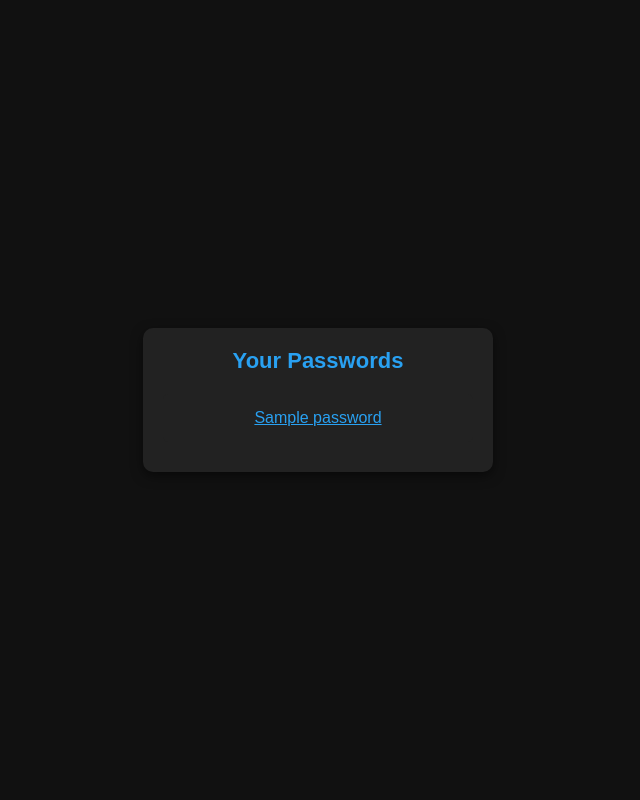
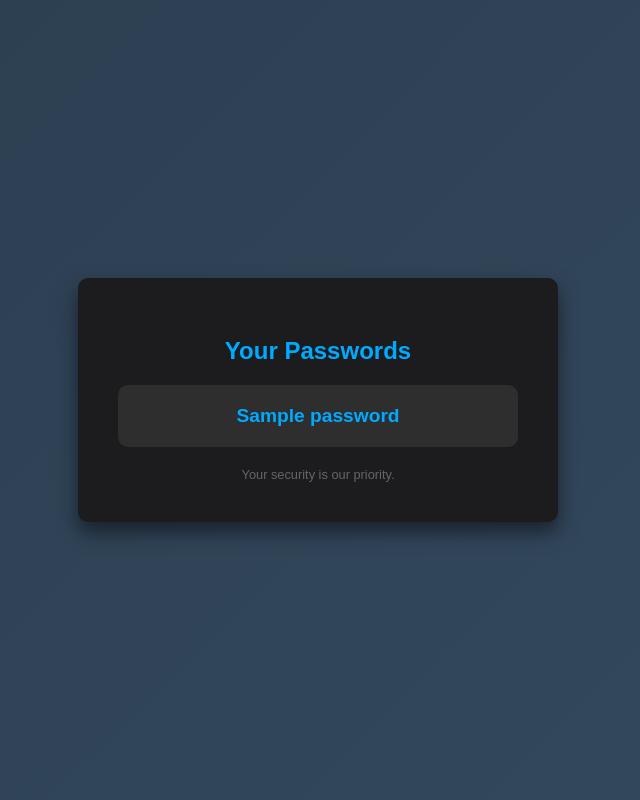
Before and after one commit to akshayjith4/Enigma-Password-Manager, a Flask app: page /view in a window 1280 px wide. Shown: the whole page, without its empty margins (322-962 px from the left). Run offline with Flask 3, Linux system fonts and the light colour scheme; tables that the repository leaves empty hold one stand-in row (values such as "Sample post").

Commit message:
Update view.html
Enhanced readability and revamped the display for saved items.

```diff
--- a/templates/view.html
+++ b/templates/view.html
@@ -3,264 +3,307 @@
 <head>
     <meta charset="UTF-8">
     <meta name="viewport" content="width=device-width, initial-scale=1.0">
-    <link rel="stylesheet" href="{{ url_for('static', filename='styles.css') }}">
     <title>Your Passwords</title>
     <style>
-        /* General styles */
-        :root {
-            --bg-color: #111;
-            --card-bg-color: #222;
-            --highlight-color: #29a1f2;
-            --button-color: #3498db;
-            --button-hover-color: #2980b9;
-            --cancel-button-color: #c0392b;
-            --cancel-button-hover-color: #a93226;
-        }
-
-        * {
+        body {
             margin: 0;
-            padding: 0;
-            box-sizing: border-box;
             font-family: 'Arial', sans-serif;
-        }
-
-        body {
-            background-color: var(--bg-color);
-            color: #fff;
+            background: linear-gradient(135deg, #2c3e50, #34495e);
+            display: flex;
+            justify-content: center;
+            align-items: center;
+            height: 100vh;
+            color: #ccc;
         }
 
         .container {
-            display: flex;
-            justify-content: center;
-            align-items: center;
-            min-height: 100vh;
-            padding: 20px;
+            background-color: #1c1c1e;
+            padding: 40px;
+            border-radius: 10px;
+            box-shadow: 0 10px 20px rgba(0, 0, 0, 0.5);
+            width: 400px;
+            text-align: center;
         }
 
-        .passwords-card {
-            background-color: var(--card-bg-color);
-            padding: 20px;
-            border-radius: 10px;
-            box-shadow: 0px 4px 12px rgba(0, 0, 0, 0.5);
-            max-width: 100%;
-            width: 350px;
-            text-align: center;
-            margin: 0 20px;
-        }
-
-        .passwords-card h2 {
-            color: var(--highlight-color);
-            font-size: 22px;
+        h2 {
+            color: #00aaff;
             margin-bottom: 20px;
         }
 
-        .list-group-item {
-            background-color: var(--card-bg-color);
-            padding: 15px;
-            border-radius: 5px;
-            margin: 10px 0;
-            cursor: pointer;
-            position: relative; /* Added for positioning details */
+        .password-item {
+            background-color: #2e2e2e;
+            border-radius: 10px;
+            padding: 20px;
+            margin-bottom: 20px;
+            position: relative;
         }
 
-        .app-name {
-            color: var(--highlight-color);
-            text-decoration: underline;
+        .password-item:hover {
+            background-color: #3e3e3e;
         }
 
-        .details {
-            display: none;
-            margin-left: 20px;
+        .password-item .app-name {
+            font-size: 1.2em;
+            font-weight: bold;
+            color: #00aaff;
+            cursor: pointer;
+            text-decoration: none;
+            transition: color 0.3s;
         }
 
-        /* Button styling */
-        .btn {
-            background-color: var(--button-color);
-            color: white;
+        .password-item .app-name:hover {
+            color: #0088cc;
+        }
+
+        .password-details {
+            margin-top: 15px;
+            text-align: left;
+            font-size: 0.9em;
+            display: none; /* Keep details hidden initially */
+        }
+
+        .password-details b {
+            color: #00ff00;
+        }
+
+        .button-group {
+            display: flex;
+            justify-content: space-around;
+            margin-top: 20px;
+        }
+
+        .button-group button {
+            width: 45%;
+            padding: 10px;
             border: none;
             border-radius: 5px;
-            padding: 10px 15px;
+            font-size: 1em;
             cursor: pointer;
-            font-size: 16px;
-            transition: background-color 0.3s;
-            width: 100%;
-            display: block;
+            transition: background-color 0.3s, transform 0.3s;
         }
 
-        .btn:hover {
-            background-color: var(--button-hover-color);
+        .button-update {
+            background-color: #007bff;
+            color: white;
         }
 
-        .btn-cancel {
-            background-color: var(--cancel-button-color);
+        .button-update:hover {
+            background-color: #0056b3;
+            transform: translateY(-2px);
         }
 
-        .btn-cancel:hover {
-            background-color: var(--cancel-button-hover-color);
+        .button-delete {
+            background-color: #e74c3c;
+            color: white;
+        }
+
+        .button-delete:hover {
+            background-color: #c0392b;
+            transform: translateY(-2px);
+        }
+
+        .footer {
+            margin-top: 10px;
+            font-size: 0.8em;
+            color: #666;
         }
 
         /* Modal styles */
         .modal {
-            display: none;
+            display: none; /* Hidden by default */
             position: fixed;
             z-index: 1;
             left: 0;
             top: 0;
             width: 100%;
             height: 100%;
-            background-color: rgba(0,0,0,0.4);
-            justify-content: center;
-            align-items: center;
+            overflow: auto;
+            background-color: rgba(0, 0, 0, 0.6);
+            padding-top: 60px;
         }
 
         .modal-content {
-            background-color: #333;
+            background: linear-gradient(135deg, #2c3e50, #34495e);
+            margin: 5% auto;
             padding: 20px;
             border-radius: 10px;
             width: 300px;
             text-align: center;
+            box-shadow: 0 10px 30px rgba(0, 0, 0, 0.8);
         }
 
-        .modal-content input {
+        .close {
+            color: #aaa;
+            float: right;
+            font-size: 28px;
+            font-weight: bold;
+        }
+
+        .close:hover,
+        .close:focus {
+            color: white;
+            text-decoration: none;
+            cursor: pointer;
+        }
+
+        input[type="password"] {
+            width: 90%;
             padding: 10px;
-            margin: 10px 0;
-            width: 100%;
+            border: 1px solid #ccc;
+            border-radius: 5px;
+            margin-top: 10px;
+            background-color: #2e2e2e;
+            color: white;
+        }
+
+        input[type="password"]::placeholder {
+            color: #888;
+        }
+
+        button {
+            background-color: #00aaff;
+            color: white;
             border: none;
             border-radius: 5px;
+            padding: 10px;
+            cursor: pointer;
+            transition: background-color 0.3s, transform 0.3s;
+            margin-top: 15px;
         }
 
-        .modal-content .btn {
-            width: 45%;
-            margin: 5px;
+        button:hover {
+            background-color: #0088cc;
+            transform: translateY(-2px);
+        }
+
+        @media (max-width: 600px) {
+            .container {
+                width: 90%;
+                padding: 30px;
+            }
+
+            .modal-content {
+                width: 80%; /* Make modal content responsive */
+            }
         }
     </style>
 </head>
 <body>
     <div class="container">
-        <div class="passwords-card">
         <h2>Your Passwords</h2>
-            <div class="list-group">
+
+        <!-- Loop through passwords dynamically using Jinja -->
         {% for password in passwords %}
-                    <div class="list-group-item">
-                        <span class="app-name" onclick="openPasswordModal('{{ password.app_name }}')" role="button" aria-label="Show details for {{ password.app_name }}">
-                            {{ password.app_name }}
-                        </span>
-                        <div class="details" id="{{ password.app_name }}">
-                            <p><strong>Username:</strong> {{ password.username }}</p>
-                            <p><strong>Password:</strong> <span class="password">{{ password.password }}</span></p>
-
-                            <!-- Update Button -->
-                            <button class="btn" onclick="showUpdateForm('{{ password.id }}', '{{ password.app_name }}', '{{ password.username }}', '{{ password.password }}')">Update</button>
-
-                            <!-- Delete Button -->
-                            <button class="btn btn-cancel" onclick="deletePassword('{{ password.id }}')">Delete</button>
+        <div class="password-item">
+            <span class="app-name" onclick="showModal(this)">{{ password.app_name }}</span>
+            <div class="password-details">
+                <p><b>Username:</b> {{ password.username }}</p>
+                <p><b>Password:</b> {{ password.password }}</p>
+                <div class="button-group">
+                    <button class="button-update"
+                        onclick="showUpdateForm({{ password.id }},
+                        JSON.stringify('{{ password.app_name }}'),
+                        JSON.stringify('{{ password.username }}'),
+                        JSON.stringify('{{ password.password }}'))">Update</button>
+                    <button class="button-delete" onclick="deletePassword({{ password.id }})">Delete</button>
+                </div>
             </div>
         </div>
         {% endfor %}
-            </div>
-        </div>
+
+        <div class="footer">Your security is our priority.</div>
     </div>
 
-    <!-- Modal for admin password confirmation -->
+    <!-- Modal for password input -->
     <div id="passwordModal" class="modal">
         <div class="modal-content">
-            <h3>Enter Admin Password</h3>
-            <input type="password" id="adminPasswordInput" placeholder="Admin Password" aria-label="Admin Password Input">
-            <button class="btn" id="confirmBtn">Confirm</button>
-            <button class="btn btn-cancel" id="cancelBtn">Cancel</button>
+            <span class="close" onclick="closeModal()">&times;</span>
+            <p>Please enter the admin password:</p>
+            <input type="password" id="adminPassword" placeholder="Password" />
+            <button onclick="checkPassword()">Submit</button>
         </div>
     </div>
 
     <script>
-        const adminPassword = "admin@enigma";  // Replace with your actual admin password
-        let currentAppName = "";  // To track the current app whose details are requested
+        let currentElement;
 
-        // Function to open the modal for admin password input
-        function openPasswordModal(appName) {
-            currentAppName = appName;  // Set the app name for the modal
-            document.getElementById('passwordModal').style.display = 'flex';
+        // Show modal for password input
+        function showModal(element) {
+            currentElement = element; // Store the current element
+            document.getElementById('passwordModal').style.display = 'block';
         }
 
-        // Function to handle the password confirmation
-        document.getElementById('confirmBtn').onclick = function() {
-            const inputPassword = document.getElementById('adminPasswordInput').value;
-            if (inputPassword === adminPassword) {
-                const detailsElement = document.getElementById(currentAppName);
-                detailsElement.style.display = 'block';
+        // Close the modal
+        function closeModal() {
             document.getElementById('passwordModal').style.display = 'none';
-                document.getElementById('adminPasswordInput').value = '';  // Clear the input
+            document.getElementById('adminPassword').value = ''; // Clear input
+        }
+
+        // Check password and toggle details visibility
+        // Check password and toggle details visibility
+// Check password and toggle details visibility
+function checkPassword() {
+    const passwordInput = document.getElementById('adminPassword').value;
+    const details = currentElement.nextElementSibling;
+
+    if (passwordInput === 'admin@enigma') { // Check if the entered password is correct
+        // Show details if they are currently hidden, otherwise hide them
+        details.style.display = details.style.display === 'block' ? 'none' : 'block';
+        closeModal(); // Close the modal after a successful check
     } else {
-                alert("Incorrect admin password.");
+        alert('Incorrect password. Please try again.');
     }
-        };
+}
 
-        // Cancel button to close the modal without showing details
-        document.getElementById('cancelBtn').onclick = function() {
-            document.getElementById('passwordModal').style.display = 'none';
-            document.getElementById('adminPasswordInput').value = '';  // Clear the input
-        };
 
-        // Function to delete a password after confirmation
+        // Delete password function
         function deletePassword(id) {
             if (confirm('Are you sure you want to delete this password?')) {
                 fetch(`/delete-password/${id}`, { method: 'DELETE' })
-                    .then(response => {
-                        if (!response.ok) {
-                            throw new Error('Network response was not ok');
-                        }
-                        return response.json();
-                    })
+                    .then(response => response.json())
                     .then(data => {
                         if (data.message) {
                             alert(data.message);
-                            location.reload(); // Reload the page to show changes
+                            location.reload();
                         } else {
                             alert(data.error);
                         }
                     })
-                    .catch(error => {
-                        alert('Error deleting password: ' + error.message);
-                    });
+                    .catch(error => alert('Error: ' + error.message));
             }
         }
 
-        // Function to show the update form and handle password update
+        // Show update form
         function showUpdateForm(id, appName, username, password) {
             const newAppName = prompt("Enter new app name:", appName);
             const newUsername = prompt("Enter new username:", username);
             const newPassword = prompt("Enter new password:", password);
 
             if (newAppName && newUsername && newPassword) {
-                const data = {
-                    app_name: newAppName,
-                    username: newUsername,
-                    password: newPassword
-                };
-
+                const data = { app_name: newAppName, username: newUsername, password: newPassword };
                 fetch(`/update-password/${id}`, {
                     method: 'POST',
-                    headers: {
-                        'Content-Type': 'application/json',
-                    },
+                    headers: { 'Content-Type': 'application/json' },
                     body: JSON.stringify(data)
                 })
-                    .then(response => {
-                        if (!response.ok) {
-                            throw new Error('Network response was not ok');
-                        }
-                        return response.json();
-                    })
+                .then(response => response.json())
                 .then(data => {
                     if (data.message) {
                         alert(data.message);
-                            location.reload(); // Reload the page to show changes
+                        location.reload();
                     } else {
                         alert(data.error);
                     }
                 })
-                    .catch(error => {
-                        alert('Error updating password: ' + error.message);
-                    });
+                .catch(error => alert('Error: ' + error.message));
+            }
+        }
+
+        // Close the modal when the user clicks anywhere outside of the modal
+        window.onclick = function(event) {
+            const modal = document.getElementById('passwordModal');
+            if (event.target === modal) {
+                closeModal();
             }
         }
     </script>
```
Lines whose indentation alone changed are shown as unchanged.
